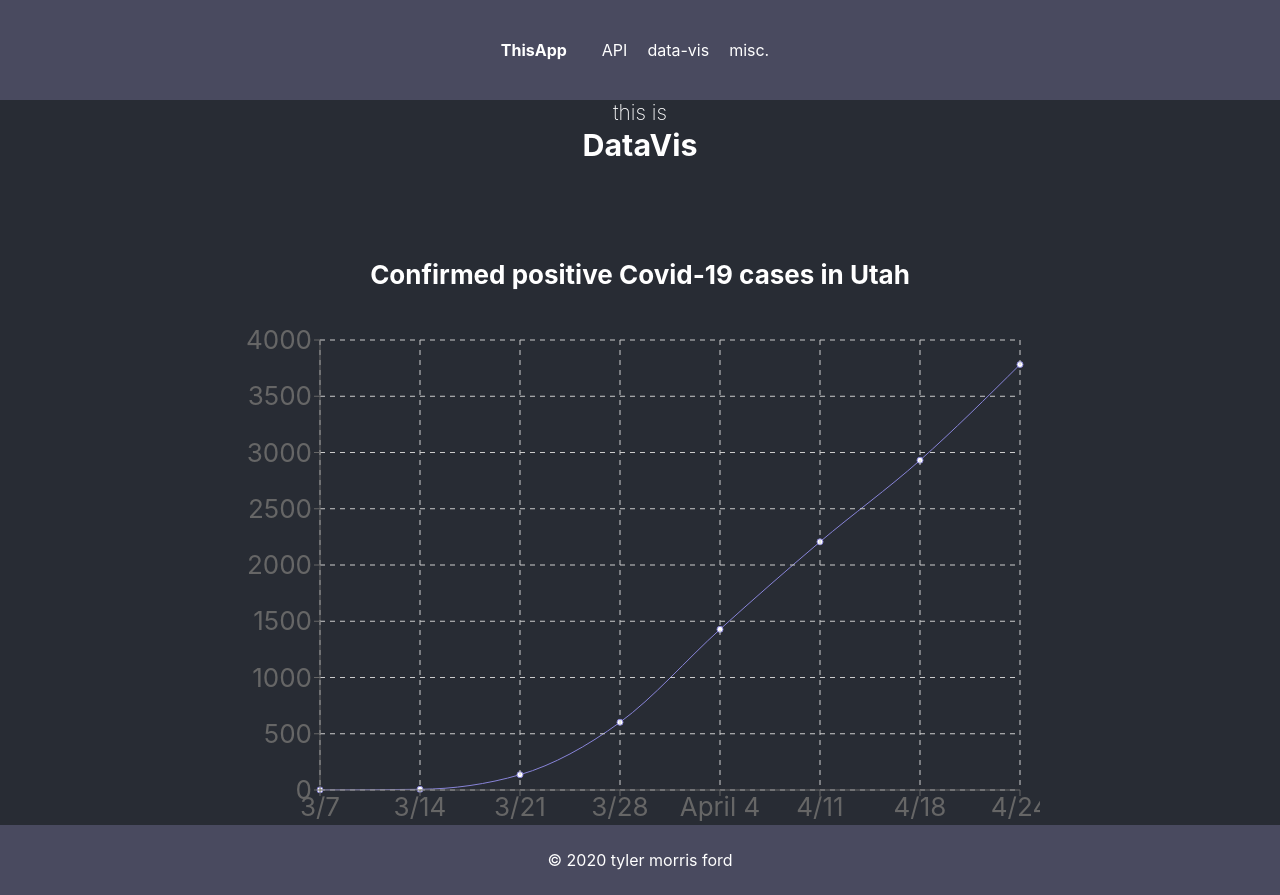
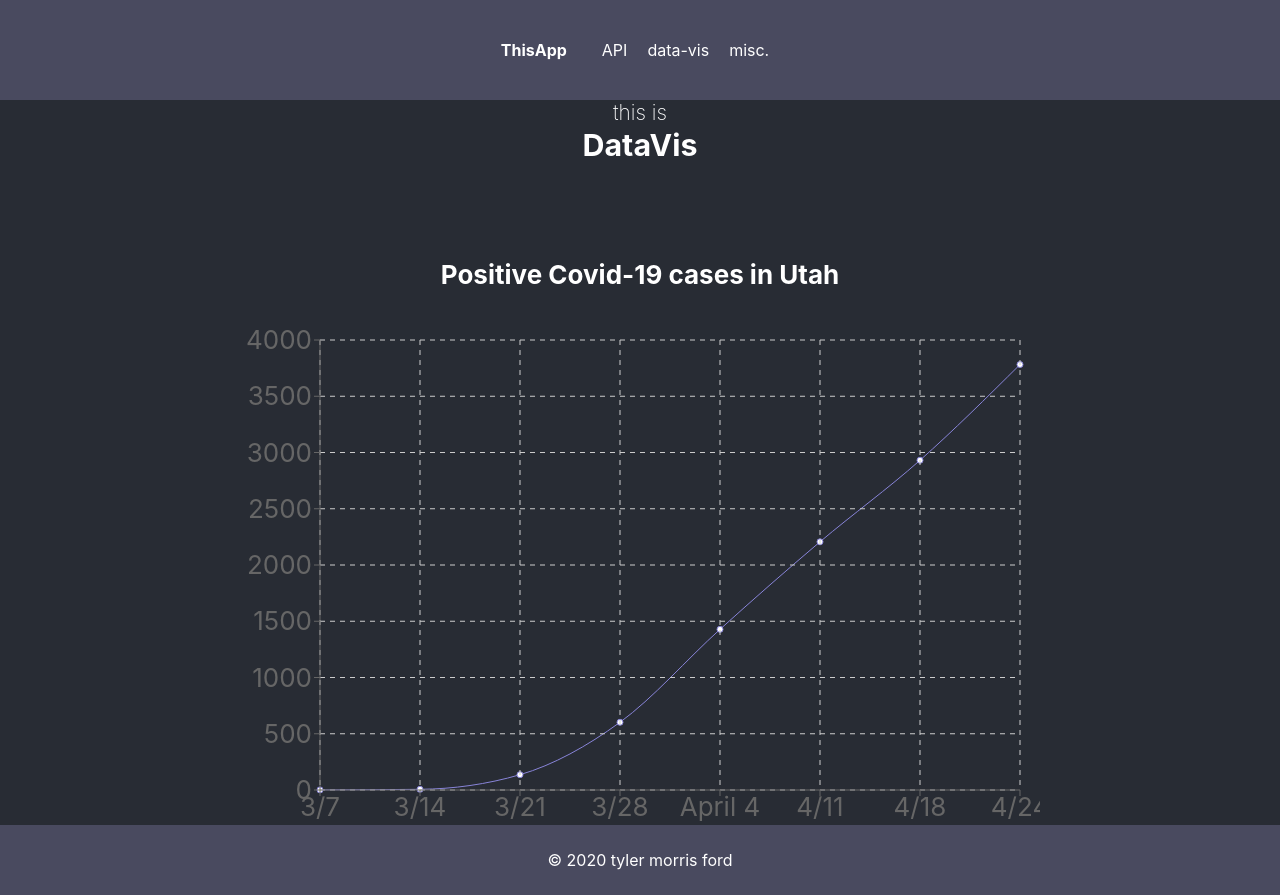
Before and after one commit to tylermorrisford/fun-app, a React (Create React App) app: page /data in a window 1280 px wide. Built offline with nearby package versions, Linux system fonts and the light colour scheme; no server answers.

Commit message:
add daily utah data url

```diff
--- a/src/components/DataVis.js
+++ b/src/components/DataVis.js
@@ -12,6 +12,7 @@ font-weight: 200;
 const Brand = styled.h3`
 margin-top: 2px;
 `
+const historicalUtahJson = 'https://covidtracking.com/api/v1/states/ut/daily.json';
 
 const DataVis = () => {
   const data = [{name: '3/7', positive: 1}, {name: '3/14', positive: 6}, {name: '3/21', positive: 136}, {name: '3/28', positive: 602}, {name: 'April 4', positive: 1428}, {name: '4/11', positive: 2206}, {name: '4/18', positive: 2931}, {name: '4/24', positive: 3782}];
@@ -30,7 +31,7 @@ const DataVis = () => {
         <Callout>this is</Callout>
         <Brand>DataVis</Brand>
         <br/>
-        <h4>Confirmed positive Covid-19 cases in Utah</h4>
+        <h4>Positive Covid-19 cases in Utah</h4>
         {renderLineChart}
       </header>
     )
```
